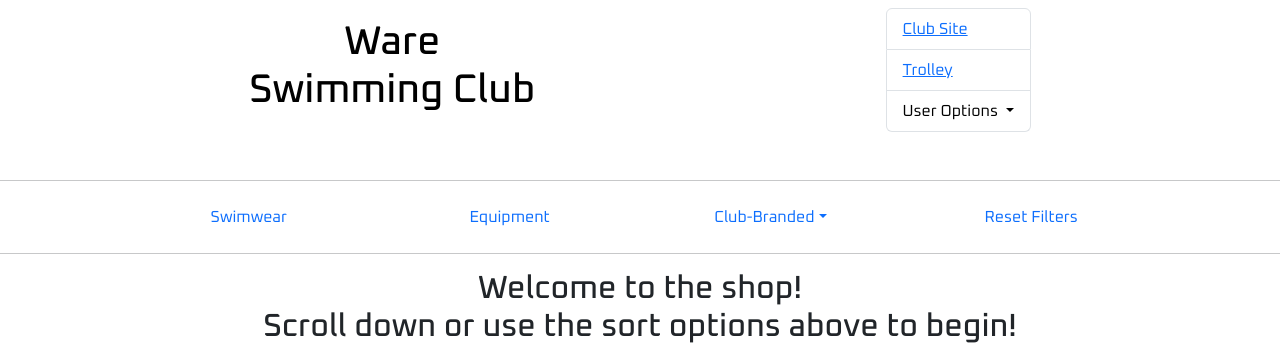
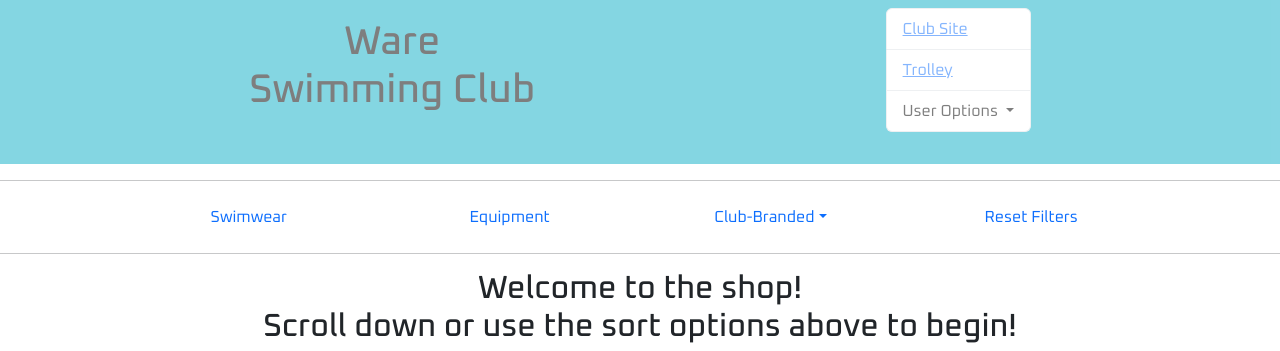
Before and after one commit to seanbrindley17/milestone-project-4, a Django app: template home/templates/home/index.html in a window 1280 px wide. Shown: the top 351 px of the page. Run offline with Django 5.2, Linux system fonts and the light colour scheme; the template is opened without the code that fills it, so the values that code supplies are empty; some libraries are stand-ins or nearby versions.

Commit message:
Add background colour to header

```diff
--- a/static/css/base.css
+++ b/static/css/base.css
@@ -4,6 +4,11 @@
 
 /* Header & Navbar
 ------------------------------------------------------------------------ */
+
+#header-container {
+    background-color: #17a2b8;
+    opacity: 50%;
+}
 
 div.container.nav-container {
     display: flex;
--- a/templates/base.html
+++ b/templates/base.html
@@ -27,7 +27,7 @@
 </head>
 <body>
     <!-- Header -->
-    <header class="container-fluid ">
+    <header class="container-fluid" id="header-container" style="background-color: #0caec7; z-index: -1;">
         <nav class="navbar navbar-expand-lg top-navbar">
             <div class="container nav-container">
 
```
